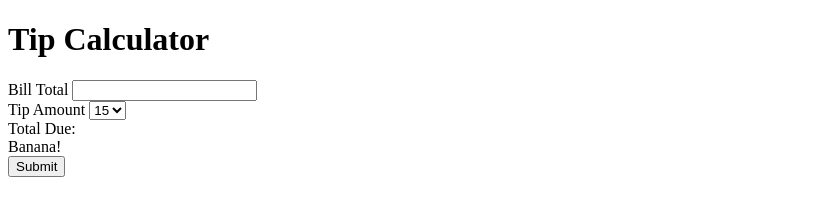
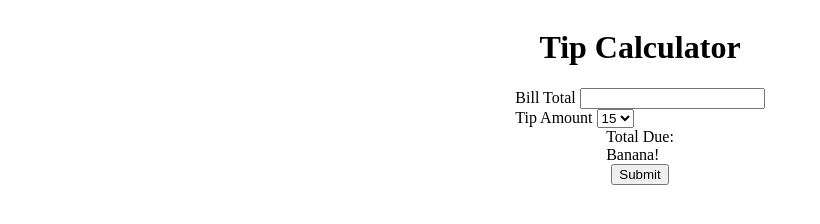
Before and after one commit to B-Chavez/tipcalculator, a plain HTML site: page index.html in a window 1280 px wide. Shown: the whole page, without its empty margins (0-820 px from the left). Drawn offline with Linux system fonts and the light colour scheme.

Commit message:
Added some CSS

```diff
--- a/index.html
+++ b/index.html
@@ -4,6 +4,7 @@
     <meta charset="UTF-8">
     <meta name="viewport" content="width=device-width, initial-scale=1.0">
     <title>Document</title>
+    <link rel="stylesheet" href="style.css">
 </head>
 <body>
     <h1>Tip Calculator</h1>
--- /dev/null
+++ b/style.css
@@ -0,0 +1,6 @@
+body{
+    display: flex;
+    flex-direction: column;
+    justify-content: center;
+    align-items: center;
+}
```
